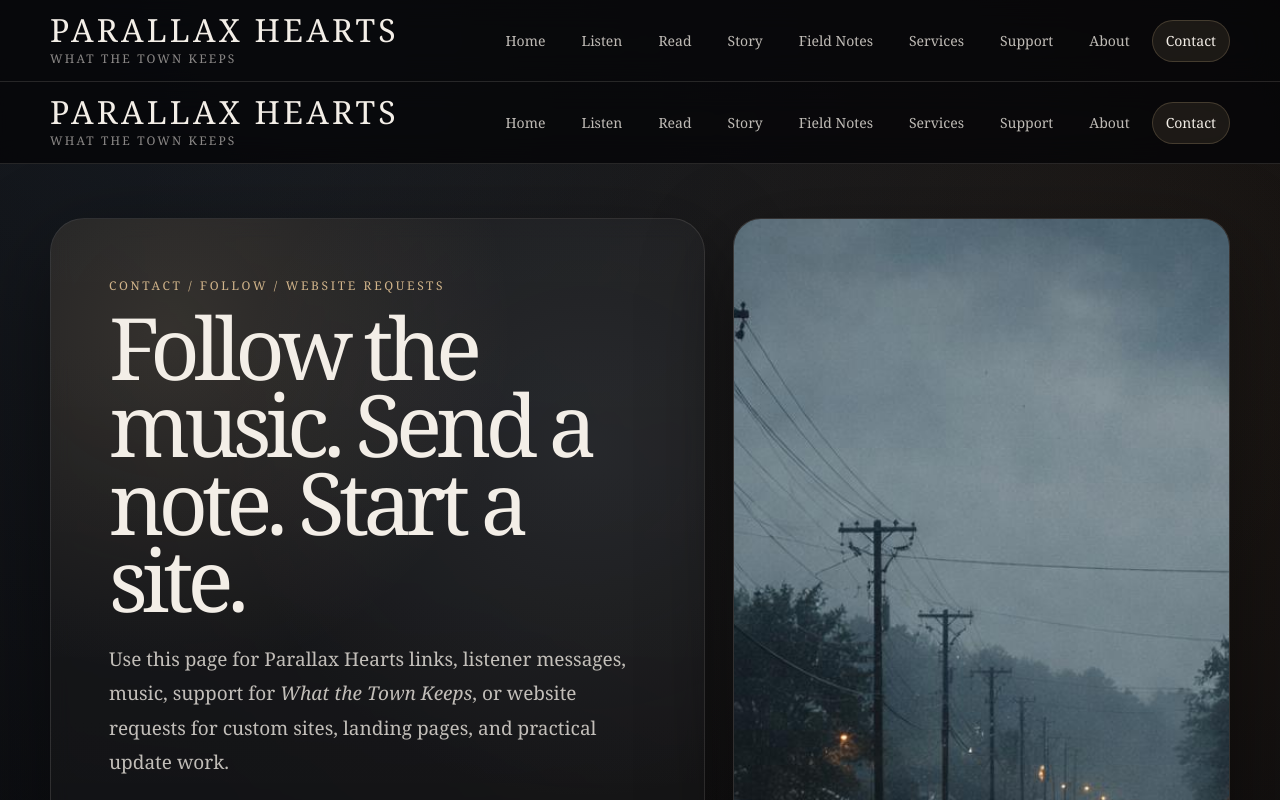
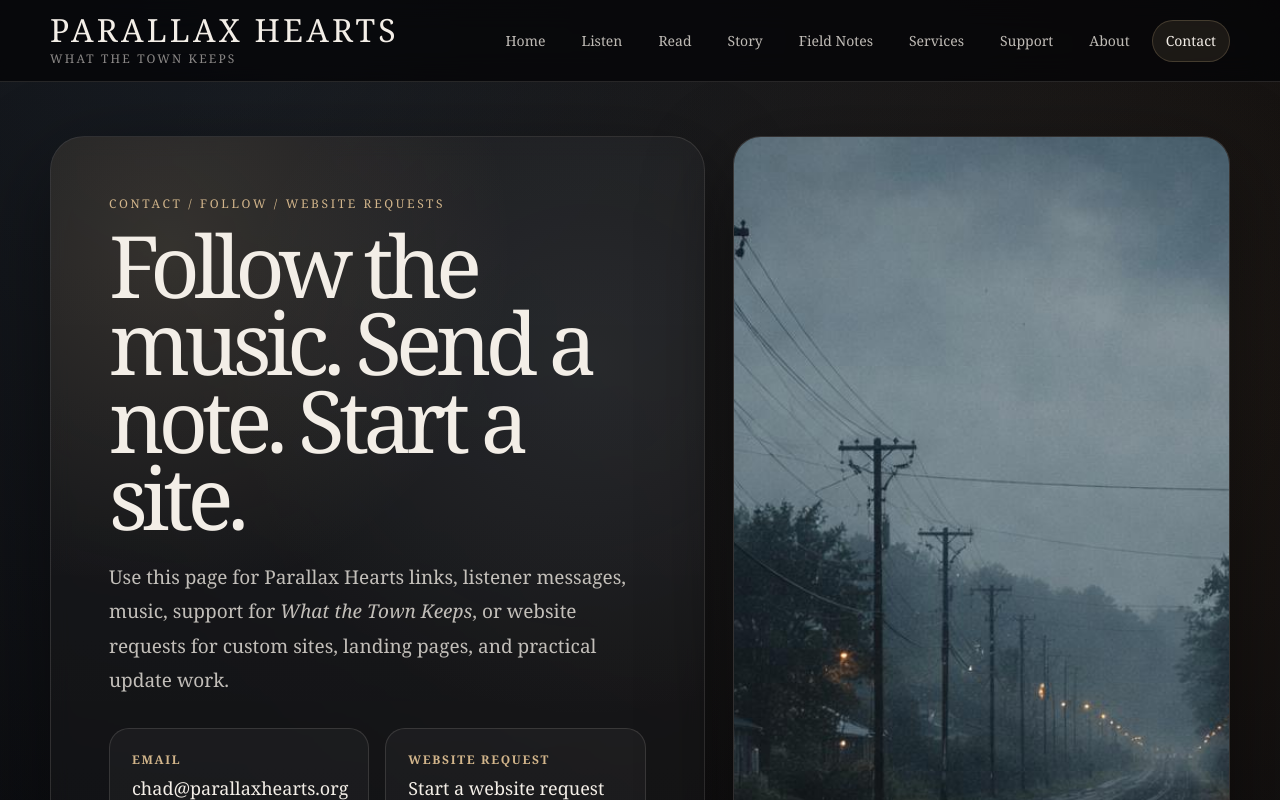
Before and after one commit to chthomps4/parallaxhearts-site, a Next.js app in the folder site/: page /contact in a window 1280 px wide. Shown: the top 800 px of the page. Built offline with nearby package versions, Linux system fonts and the light colour scheme.

Commit message:
Prevent page-level duplicate global headers

```diff
--- a/site/app/components/SiteHeader.tsx
+++ b/site/app/components/SiteHeader.tsx
@@ -28,11 +28,15 @@ function getActiveLabel(pathname: string) {
 export default function SiteHeader({ active }: { active?: string }) {
   const pathname = usePathname();
 
+  // Some older pages still render their own <SiteHeader active="..." /> inside the page.
+  // The root layout now owns the global header, so page-level instances return null.
+  if (active) return null;
+
   // PHYLAX uses its own intentionally darker sub-world navigation.
   // Hiding the global header here prevents the double-navbar bug reported in the audit.
   if (pathname.startsWith("/phylax")) return null;
 
-  const activeLabel = active ?? getActiveLabel(pathname);
+  const activeLabel = getActiveLabel(pathname);
 
   return (
     <header className="site-header" aria-label="Primary site header">
```
